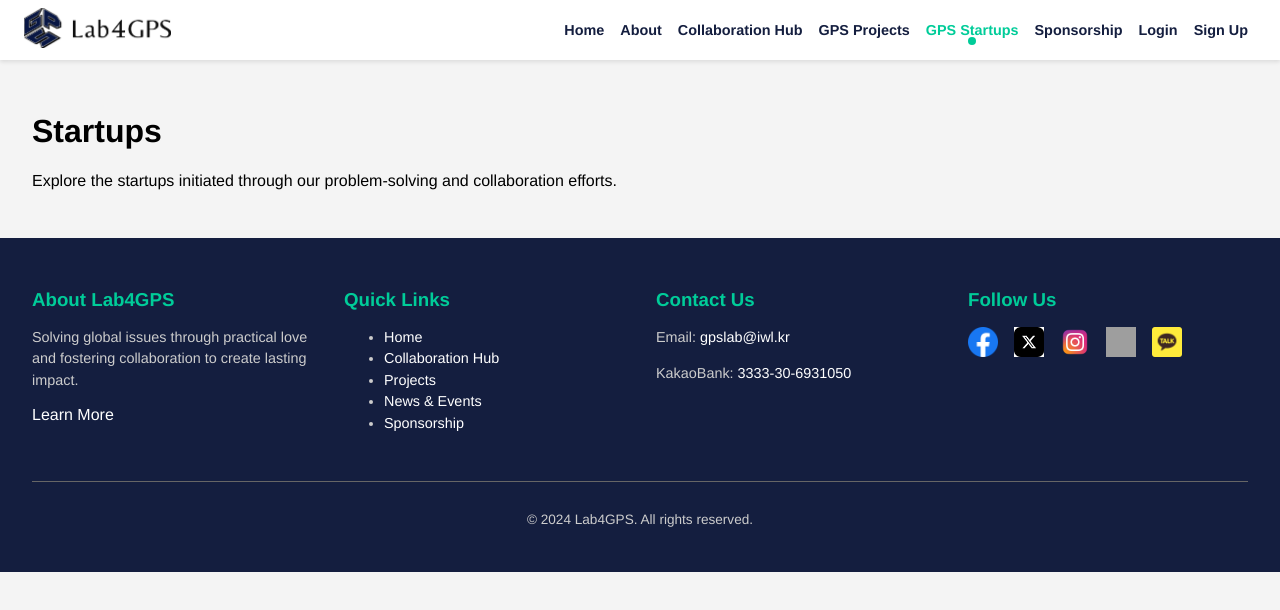
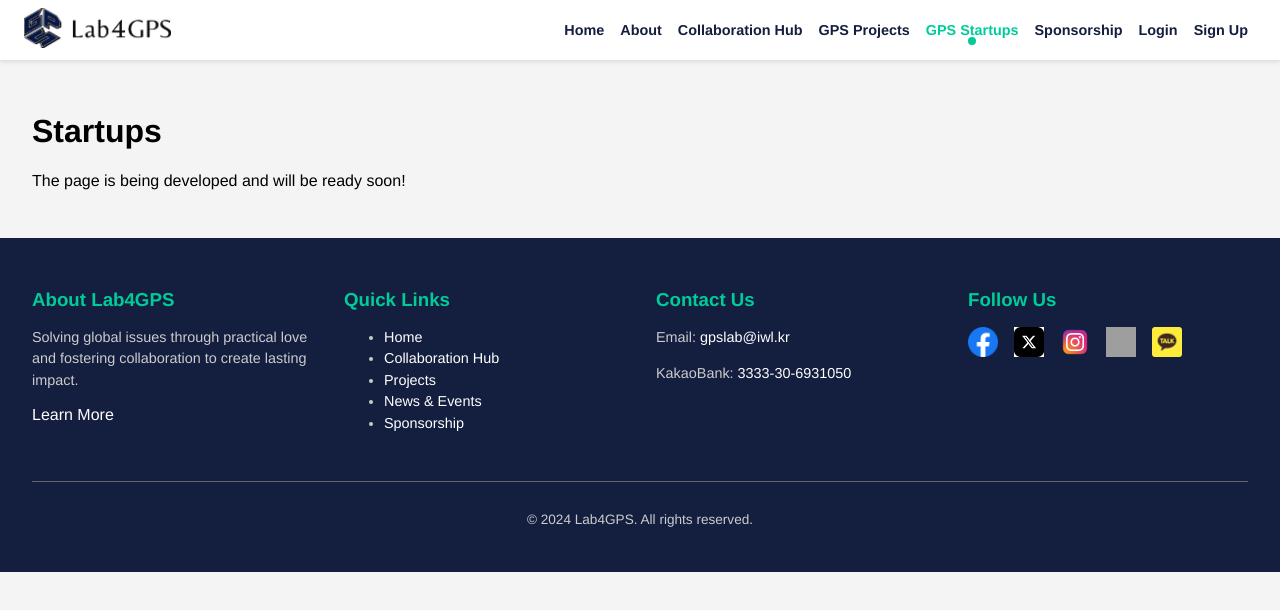
Before and after one commit to engomondiii/lab4gps-platform, a React (Create React App) app: page /startups in a window 1280 px wide. Shown: the top 610 px of the page. Built offline with nearby package versions, Linux system fonts and the light colour scheme; grey boxes are pictures that could not be loaded.

Commit message:
added these files

```diff
--- a/src/pages/Startups.js
+++ b/src/pages/Startups.js
@@ -4,7 +4,7 @@ const Startups = () => {
   return (
     <div style={{ padding: '2rem' }}>
       <h1>Startups</h1>
-      <p>Explore the startups initiated through our problem-solving and collaboration efforts.</p>
+      <p>The page is being developed and will be ready soon!</p>
     </div>
   );
 };
```
